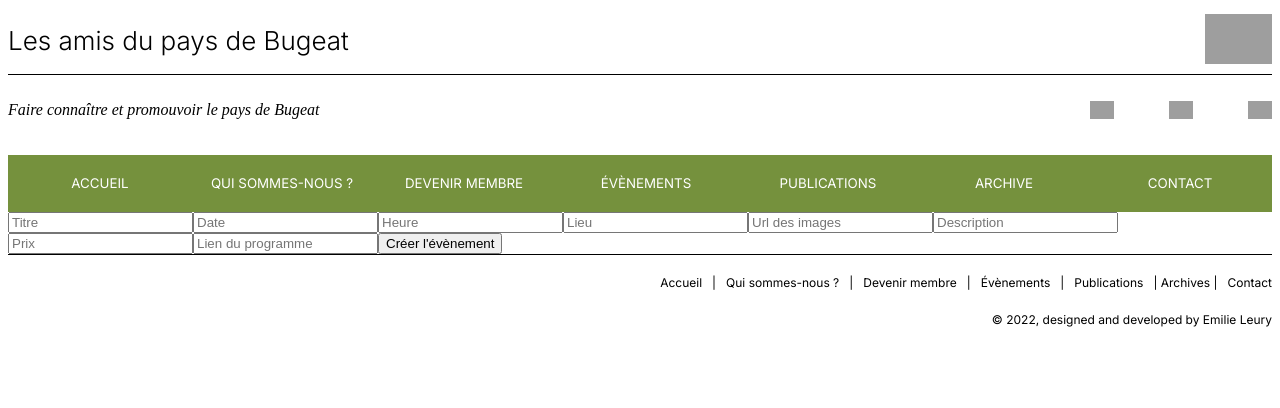
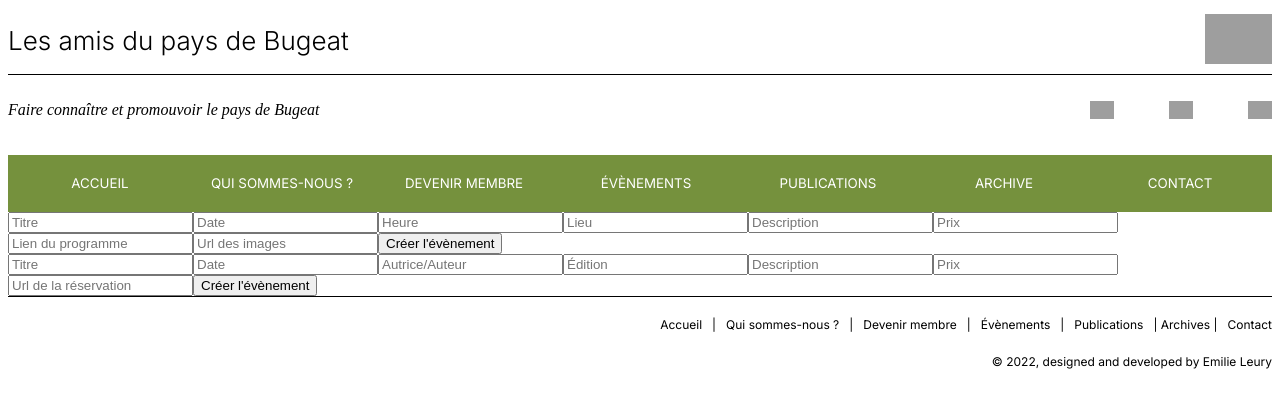
Before and after one commit to elarchi/lesamisdebugeat, a React (Create React App) app: page /backoffice in a window 1280 px wide. Shown: the top 408 px of the page. Built offline with nearby package versions, Linux system fonts and the light colour scheme; grey boxes are pictures that could not be loaded.

Commit message:
formpublication

```diff
--- a/src/pages/Backoffice/Backoffice.js
+++ b/src/pages/Backoffice/Backoffice.js
@@ -10,12 +10,15 @@ const Backoffice = () => {
   const [description, setDescription] = useState("");
   const [price, setPrice] = useState("");
   const [urlProg, setUrlProg] = useState("");
+  const [author, setAuthor] = useState("");
+  const [edition, setEdition] = useState("");
+  const [URLreservation, setURLreservation] = useState("");
 
-  const handleSubmit = async (event) => {
+  const handleSubmitEvent = async (event) => {
     event.preventDefault();
     try {
       const response = await axios.post(
-        "https://lesamisdebugeat.herokuapp.com/backoffice",
+        "https://lesamisdebugeat.herokuapp.com/backoffice/create-event",
         {
           //title:title,
           title,
@@ -34,9 +37,31 @@ const Backoffice = () => {
     }
   };
 
+  const handleSubmitPublication = async (event) => {
+    event.preventDefault();
+    try {
+      const response = await axios.post(
+        "https://lesamisdebugeat.herokuapp.com/backoffice/create-publication",
+        {
+          //title:title,
+          title,
+          author,
+          edition,
+          URLpictures,
+          description,
+          price,
+          URLreservation,
+        }
+      );
+      console.log(response.data);
+    } catch (error) {
+      console.log(error.message);
+    }
+  };
+
   return (
     <div className="backoffice-content">
-      <form onSubmit={handleSubmit}>
+      <form onSubmit={handleSubmitEvent}>
         <input
           type="text"
           placeholder="Titre"
@@ -65,13 +90,7 @@ const Backoffice = () => {
             setLocation(event.target.value);
           }}
         />
-        <input
-          type="text"
-          placeholder="Url des images"
-          onChange={(event) => {
-            setURLpictures(event.target.value);
-          }}
-        />
+
         <input
           type="text"
           placeholder="Description"
@@ -93,6 +112,67 @@ const Backoffice = () => {
             setUrlProg(event.target.value);
           }}
         />
+
+        <input
+          type="text"
+          placeholder="Url des images"
+          onChange={(event) => {
+            setURLpictures(event.target.value);
+          }}
+        />
+        <button type="submit">Créer l'évènement</button>
+      </form>
+      <form onSubmit={handleSubmitPublication}>
+        <input
+          type="text"
+          placeholder="Titre"
+          onChange={(event) => {
+            setTitle(event.target.value);
+          }}
+        />
+        <input
+          type="text"
+          placeholder="Date"
+          onChange={(event) => {
+            setDate(event.target.value);
+          }}
+        />
+        <input
+          type="text"
+          placeholder="Autrice/Auteur"
+          onChange={(event) => {
+            setAuthor(event.target.value);
+          }}
+        />
+        <input
+          type="text"
+          placeholder="Édition"
+          onChange={(event) => {
+            setEdition(event.target.value);
+          }}
+        />
+
+        <input
+          type="text"
+          placeholder="Description"
+          onChange={(event) => {
+            setDescription(event.target.value);
+          }}
+        />
+        <input
+          type="text"
+          placeholder="Prix"
+          onChange={(event) => {
+            setPrice(event.target.value);
+          }}
+        />
+        <input
+          type="text"
+          placeholder="Url de la réservation"
+          onChange={(event) => {
+            setURLreservation(event.target.value);
+          }}
+        />
         <button type="submit">Créer l'évènement</button>
       </form>
     </div>
```
